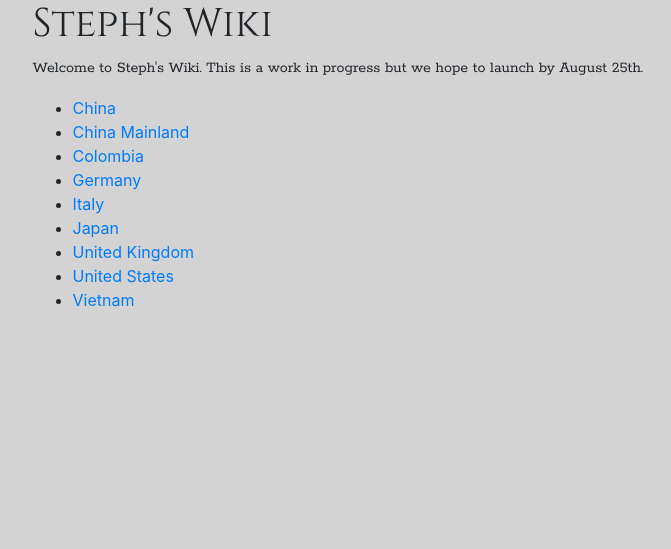
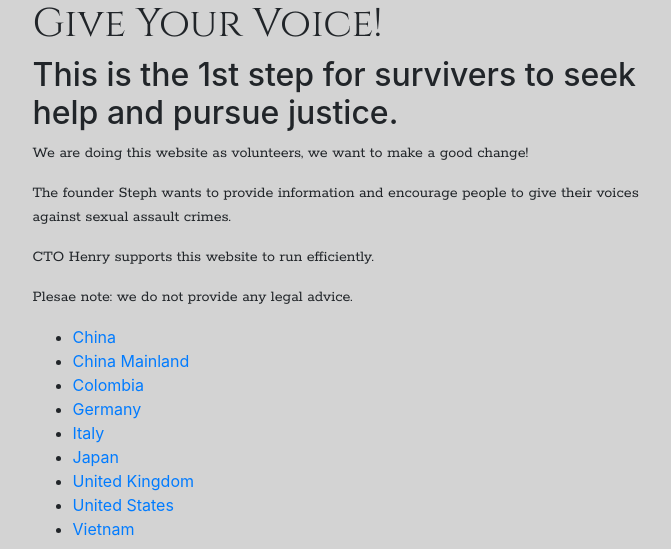
Before and after one commit to steph2088/stephwiki, a Flask app: template templates/index.html in a window 1280 px wide. Shown: the top 549 px of the page, without its empty margins (295-966 px from the left). Run offline with Flask 2, Linux system fonts and the light colour scheme; the template is opened without the code that fills it, so the values that code supplies are empty; some libraries are stand-ins or nearby versions.

Commit message:
changed home page

```diff
--- a/templates/index.html
+++ b/templates/index.html
@@ -1,12 +1,17 @@
 {% extends "base.html" %}
-{% block title %}Give Voice Wiki{% endblock %}
+{% block title %}Give Voice Against Sexual Assault{% endblock %}
 {% block head %}
   {{ super() }}
 {% endblock %}
 {% block content %}
-<h1>Steph's Wiki</h1>
+<h1>Give Your Voice! </h1>
+<h2>This is the 1st step for survivers to seek help and pursue justice.</h2>
 
-<p>Welcome to Steph's Wiki. This is a work in progress but we hope to launch by August 25th.</p>
+<p>We are doing this website as volunteers, we want to make a good change!</p>
+<p>The founder Steph wants to provide information and encourage people to give their voices against sexual assault crimes.</p>
+<p>CTO Henry supports this website to run efficiently.</p>
+<p>Plesae note: we do not provide any legal advice. </p>
+
 <ul>
   <li><a href="infos/china.html">China</a></li>
   <li><a href="infos/chinamainland.html">China Mainland</a></li>
```
